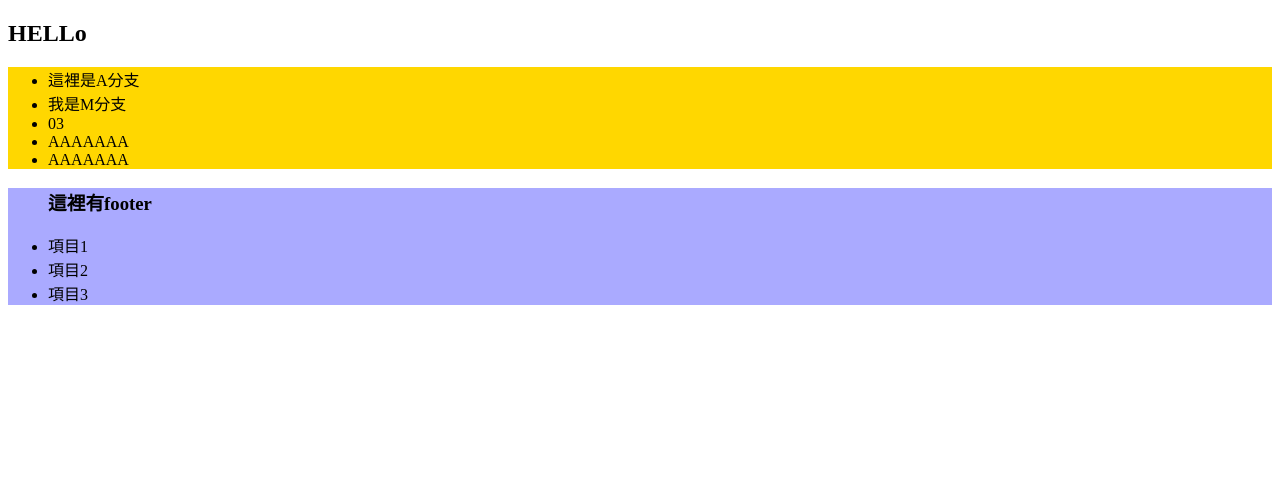
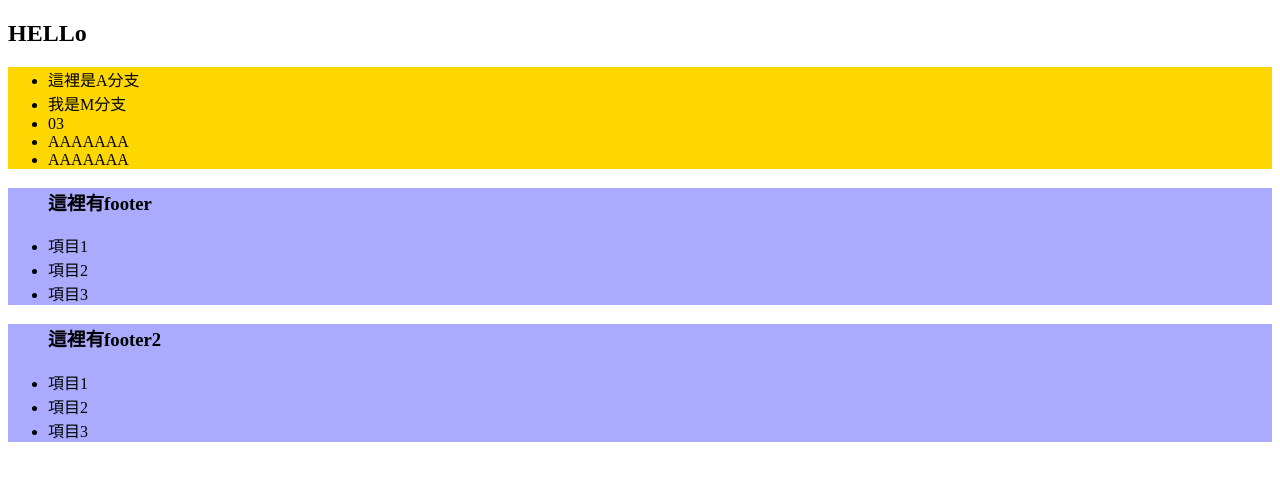
Before and after one commit to vicky5645/chd102-test, a plain HTML site: page index.html in a window 1280 px wide. Drawn offline with Linux system fonts and the light colour scheme.

Commit message:
add footer2

```diff
--- a/index.html
+++ b/index.html
@@ -32,6 +32,12 @@
       <li>項目2</li>
       <li>項目3</li>
     </ul>
+    <ul>
+      <h3>這裡有footer2</h3>
+      <li>項目1</li>
+      <li>項目2</li>
+      <li>項目3</li>
+    </ul>
   </footer>
 </body>
 </html>
```
